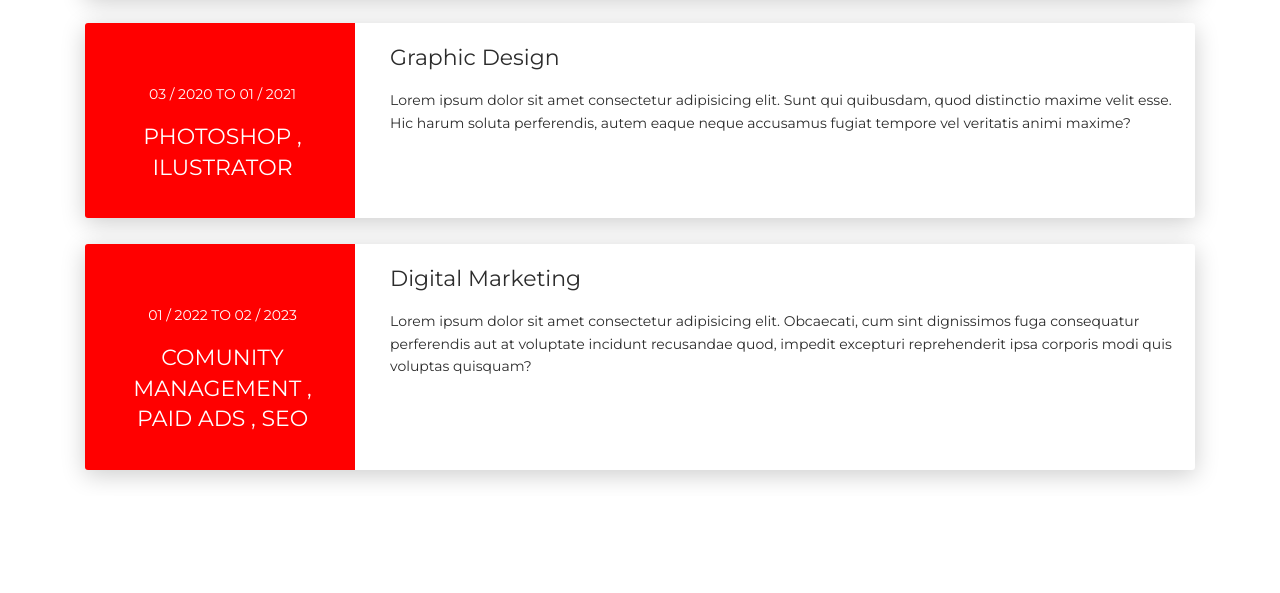
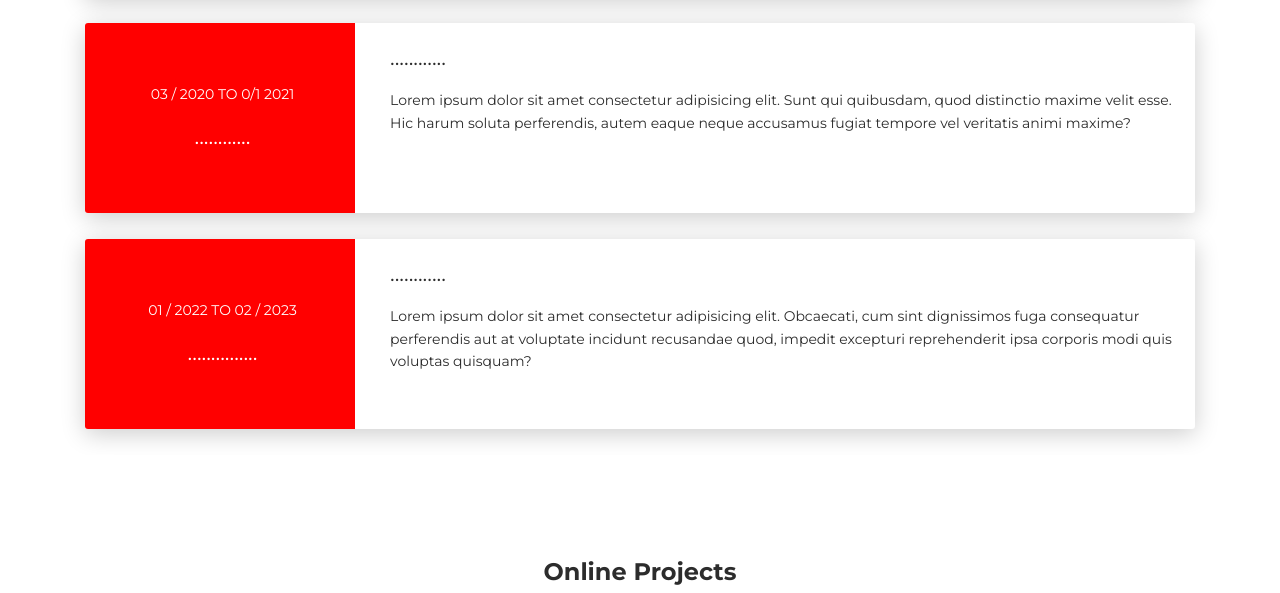
Before and after one commit to CPx9/portafolio, a plain HTML site: page index.html in a window 1280 px wide. Shown: the part 2700-3293 px from the top of the page. Drawn offline with Linux system fonts and the light colour scheme; animation ran at ten frames a second; a script that the page names is missing.

Commit message:
Update index.html

```diff
--- a/index.html
+++ b/index.html
@@ -321,13 +321,13 @@
       <div class="row">
         <div class="col-md-3 bg-primary" data-aos="fade-right" data-aos-offset="50" data-aos-duration="500">
           <div class="card-body cc-experience-header">
-            <p>03 / 2020 to 01 / 2021</p>
-            <div class="h5">Photoshop , Ilustrator</div>
+            <p>03 / 2020 to 0/1  2021</p>
+            <div class="h5">............</div>
           </div>
         </div>
         <div class="col-md-9" data-aos="fade-left" data-aos-offset="50" data-aos-duration="500">
           <div class="card-body">
-            <div class="h5">Graphic Design</div>
+            <div class="h5">............</div>
             <p>Lorem ipsum dolor sit amet consectetur adipisicing elit. Sunt qui quibusdam, quod distinctio maxime velit esse. Hic harum soluta perferendis, autem eaque neque accusamus fugiat tempore vel veritatis animi maxime?</p>
           </div>
         </div>
@@ -338,12 +338,12 @@
         <div class="col-md-3 bg-primary" data-aos="fade-right" data-aos-offset="50" data-aos-duration="500">
           <div class="card-body cc-experience-header">
             <p>01 / 2022 to 02 / 2023</p>
-            <div class="h5">Comunity Management , Paid ADS , SEO</div>
+            <div class="h5">...............</div>
           </div>
         </div>
         <div class="col-md-9" data-aos="fade-left" data-aos-offset="50" data-aos-duration="500">
           <div class="card-body">
-            <div class="h5">Digital Marketing</div>
+            <div class="h5">............</div>
             <p>Lorem ipsum dolor sit amet consectetur adipisicing elit. Obcaecati, cum sint dignissimos fuga consequatur perferendis aut at voluptate incidunt recusandae quod, impedit excepturi reprehenderit ipsa corporis modi quis voluptas quisquam?</p>
           </div>
         </div>
```
